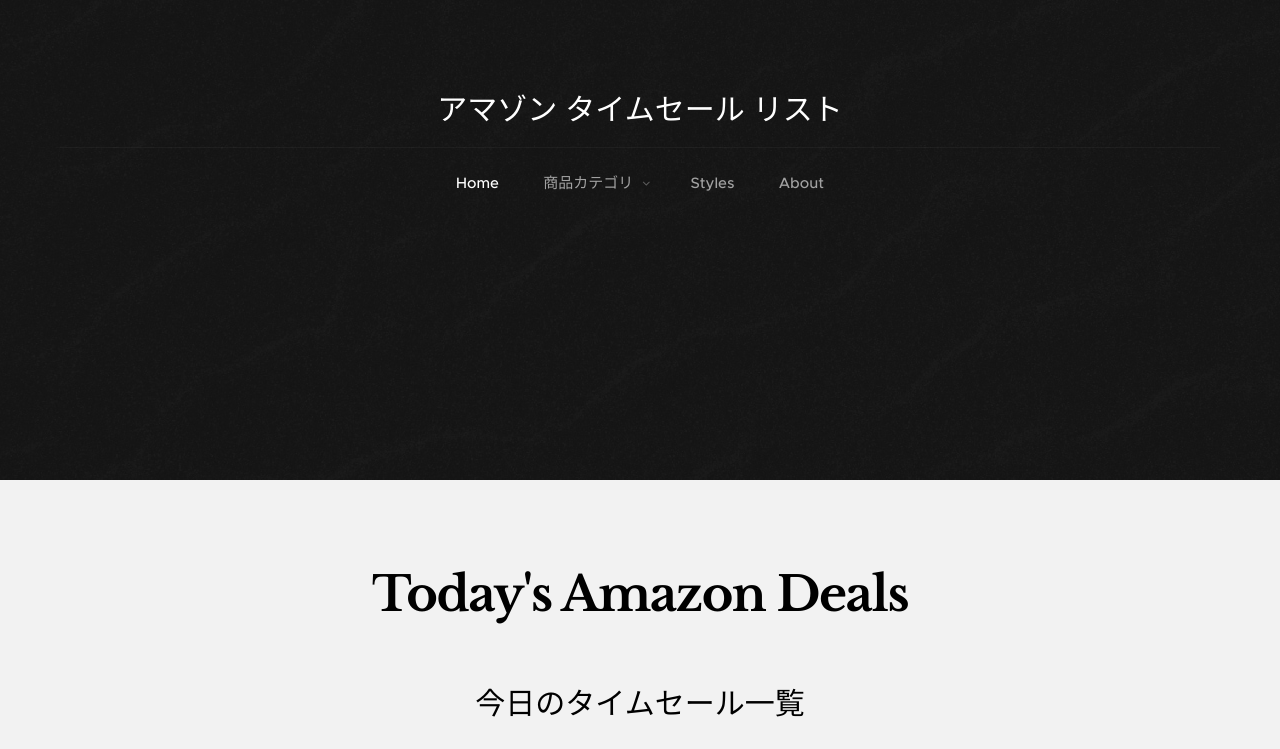
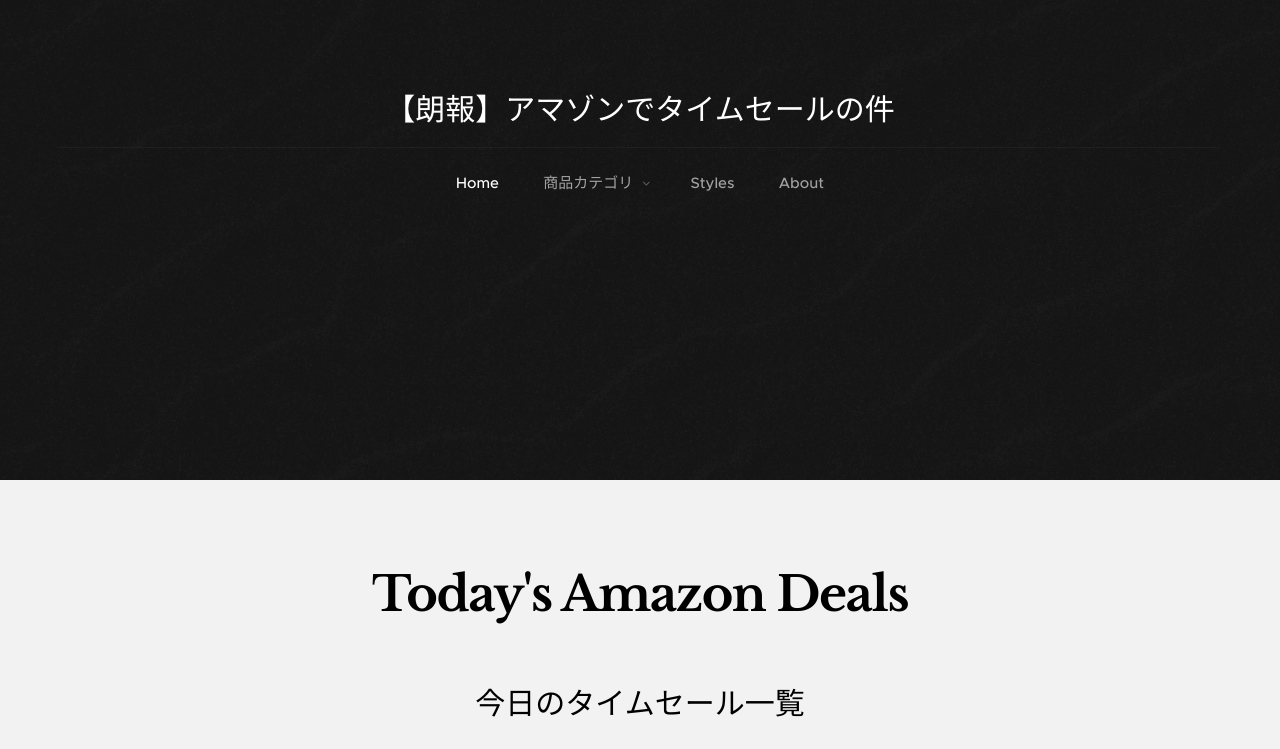
Before and after one commit to amazonDeals/amazonDealsJP, a plain HTML site: page index.html in a window 1280 px wide. Shown: the top 749 px of the page. Drawn offline with Linux system fonts and the light colour scheme.

Commit message:
amazonDeals15

```diff
--- a/index.html
+++ b/index.html
@@ -53,7 +53,7 @@
         <header class="header">
             <div class="header__content row">
 
-	      <h2 style="color: white;">アマゾン タイムセール リスト</h2>
+	      <h2 style="color: white;">【朗報】アマゾンでタイムセールの件</h2>
                 <!-- div class="header__logo">
                     <a class="logo" href="index.html">
                       <img src="images/Timesale_logo.png" alt="Homepage">
```
